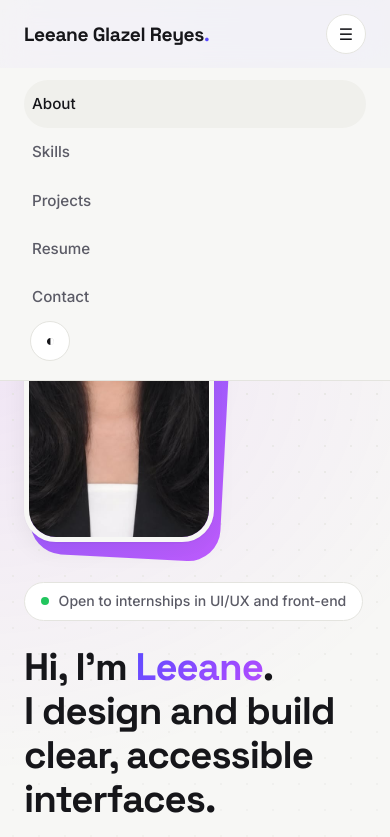
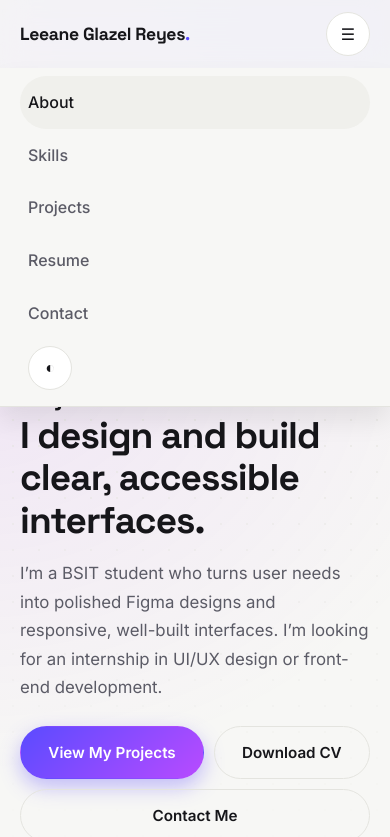
Before and after one commit to Leeanee/myPortfolio, a plain HTML site: page index.html in a window 390 px wide. Both pictures are taken after a click on the button "Open menu". Shown: the top 837 px of the page. Drawn offline with Linux system fonts and the light colour scheme.

Commit message:
css fixed

```diff
--- a/css/layout.css
+++ b/css/layout.css
@@ -1,4 +1,6 @@
 /* Page structure: header, sections, hero, grids, footer */
+html{-webkit-text-size-adjust:100%}
+body{overflow-x:clip}
 .wrap{max-width:1120px;margin:0 auto;padding:0 1.5rem}
 section{padding:6rem 0}
 #skills,#resume{background:color-mix(in srgb,var(--surface) 55%,transparent);border-block:1px solid var(--line)}
@@ -18,22 +20,72 @@ nav a:hover,nav a.active{color:var(--text);background:var(--surface-2)}
 .hero{position:relative;padding:6.5rem 0 5rem}
 .hero::before{content:"";position:absolute;inset:0;z-index:-1;background:radial-gradient(var(--line) 1px,transparent 1px);background-size:26px 26px;-webkit-mask-image:linear-gradient(#000,transparent 85%);mask-image:linear-gradient(#000,transparent 85%)}
 .hero-inner{display:grid;grid-template-columns:1.35fr 1fr;gap:4rem;align-items:center}
+.hero-inner>*{min-width:0}
 .photo-wrap{position:relative;justify-self:center;width:min(100%,340px)}
 .photo-wrap::before{content:"";position:absolute;inset:16px -16px -16px 16px;border-radius:32px;background:var(--grad);transform:rotate(3deg);opacity:.9}
-.photo{position:relative;width:100%;aspect-ratio:4/5;object-fit:cover;object-position:50% 18%;border-radius:32px;border:5px solid var(--bg);box-shadow:var(--shadow)}
+.photo{position:relative;width:100%;height:auto;aspect-ratio:4/5;object-fit:cover;object-position:50% 18%;border-radius:32px;border:5px solid var(--bg);box-shadow:var(--shadow)}
 .grid{display:grid;gap:1.5rem}
-.cols{grid-template-columns:repeat(auto-fit,minmax(280px,1fr))}
+/* min(100%,280px) stops cards overflowing screens narrower than 280px + padding */
+.cols{grid-template-columns:repeat(auto-fit,minmax(min(100%,280px),1fr))}
 .section-head{max-width:640px;margin-bottom:2.5rem}
-.resume{display:grid;gap:3rem;grid-template-columns:repeat(auto-fit,minmax(280px,1fr))}
+.resume{display:grid;gap:3rem;grid-template-columns:repeat(auto-fit,minmax(min(100%,280px),1fr))}
 .cta{display:flex;flex-wrap:wrap;gap:.8rem;margin-top:2rem}
+.cta .btn{justify-content:center}
+.badge .dot{flex:none}
+.timeline .links{margin-top:0;padding-top:.6rem}
 footer{border-top:1px solid var(--line);padding:2.2rem 0;color:var(--muted);text-align:center;font-size:.95rem}
+
+/* Touch screens: don't leave cards/buttons "stuck" raised after a tap */
+@media (hover:none){
+ .card.project:hover,.cta .btn:hover{transform:none}
+ .card.project:hover .thumb img{transform:none}
+}
+
+/* Tablets */
+@media (max-width:960px){
+ .hero-inner{gap:2.5rem}
+}
+
+/* Phones */
 @media (max-width:760px){
- #menu{display:inline-block}
- nav ul{display:none;position:absolute;top:68px;left:0;right:0;flex-direction:column;align-items:stretch;gap:0;background:var(--bg);padding:.75rem 1.5rem 1.2rem;border-bottom:1px solid var(--line)}
+ .wrap{padding:0 1.25rem}
+ .logo{font-size:1.1rem}
+
+ /* menu */
+ #menu{display:inline-flex;align-items:center;justify-content:center;width:44px;height:44px;margin:0}
+ nav ul{display:none;position:absolute;top:68px;left:0;right:0;flex-direction:column;align-items:stretch;gap:0;background:var(--bg);padding:.5rem 1.25rem 1rem;border-bottom:1px solid var(--line);box-shadow:0 14px 24px rgba(0,0,0,.08);max-height:calc(100vh - 68px);max-height:calc(100dvh - 68px);overflow-y:auto}
  nav ul.open{display:flex}
- nav a{display:block;padding:.7rem .5rem}
- section{padding:4rem 0}
- .hero{padding:3rem 0 2.5rem}
- .hero-inner{grid-template-columns:1fr;gap:2.5rem}
- .photo-wrap{order:-1;width:190px;justify-self:start}
+ nav a{display:block;padding:.8rem .5rem;font-size:1rem}
+ #theme{width:44px;height:44px;margin:.4rem 0 0 .5rem}
+
+ /* spacing + type */
+ section{padding:3.5rem 0}
+ .hero{padding:2rem 0 2.5rem}
+ .hero h1{font-size:clamp(2rem,9.5vw,2.6rem)}
+ h2{font-size:clamp(1.6rem,7vw,2rem)}
+ .lead{font-size:1.05rem}
+
+ /* hero: small photo on top, text below */
+ .hero-inner{grid-template-columns:1fr;gap:1.75rem}
+ .photo-wrap{order:-1;width:150px;justify-self:start}
+ .photo-wrap::before{inset:12px -12px -12px 12px;border-radius:24px}
+ .photo{border-radius:24px}
+ .hero .badge{border-radius:14px;font-size:.82rem;line-height:1.4;align-items:flex-start;padding:.5rem .9rem;margin-bottom:1.2rem}
+ .hero .badge .dot{margin-top:.4rem}
+ .chips{margin-top:1.5rem}
+
+ /* buttons share the row, then stretch */
+ .cta{gap:.6rem;margin-top:1.5rem}
+ .cta .btn{flex:1 1 auto;padding:.8rem 1.1rem;font-size:.95rem}
+
+ /* cards */
+ .wrap .card:not(.project){padding:1.35rem}
+ .grid .project .body{padding:1.2rem 1.25rem 1.4rem}
+ #filters{margin-bottom:1.5rem}
+ .grid{gap:1.1rem}
+
+ /* resume + contact */
+ .resume{gap:2.5rem}
+ .wrap .panel{border-radius:22px;padding:1.75rem 1.4rem}
+ footer{padding:1.6rem 0;font-size:.88rem}
 }
```
